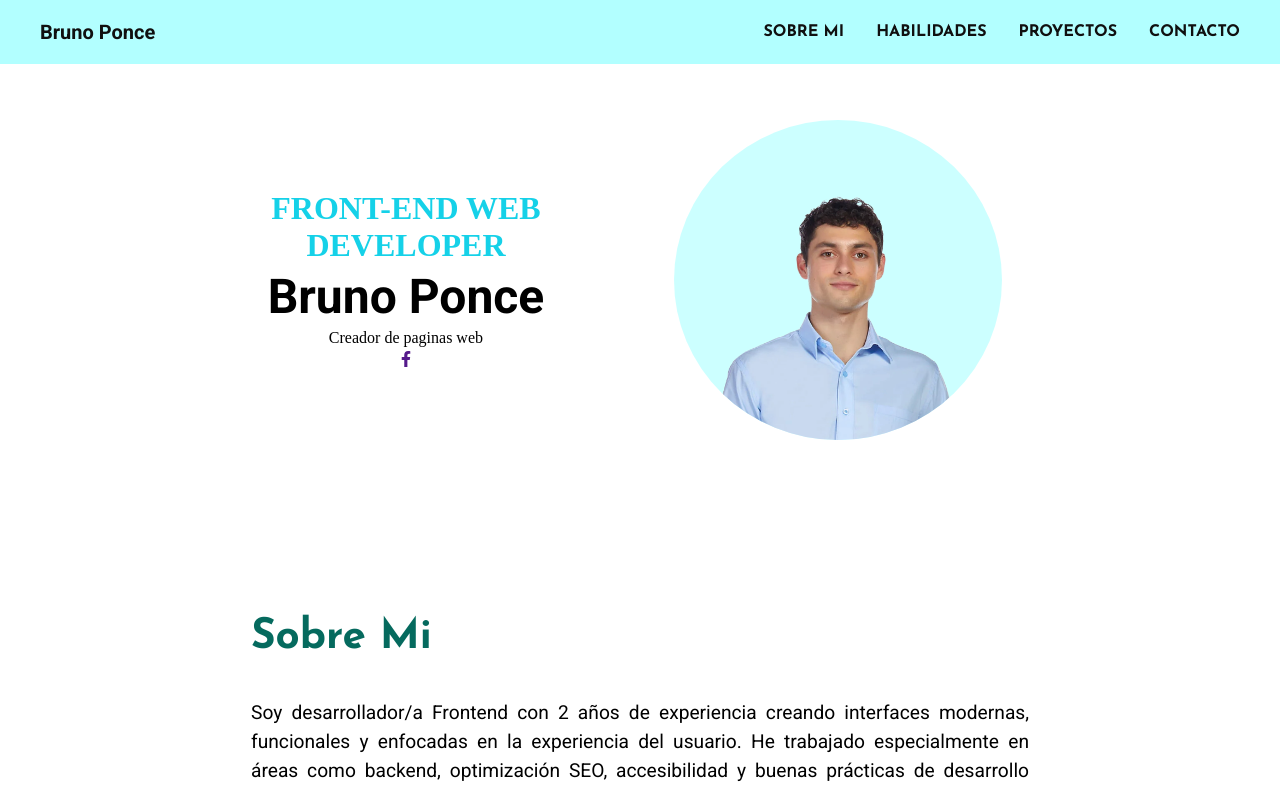
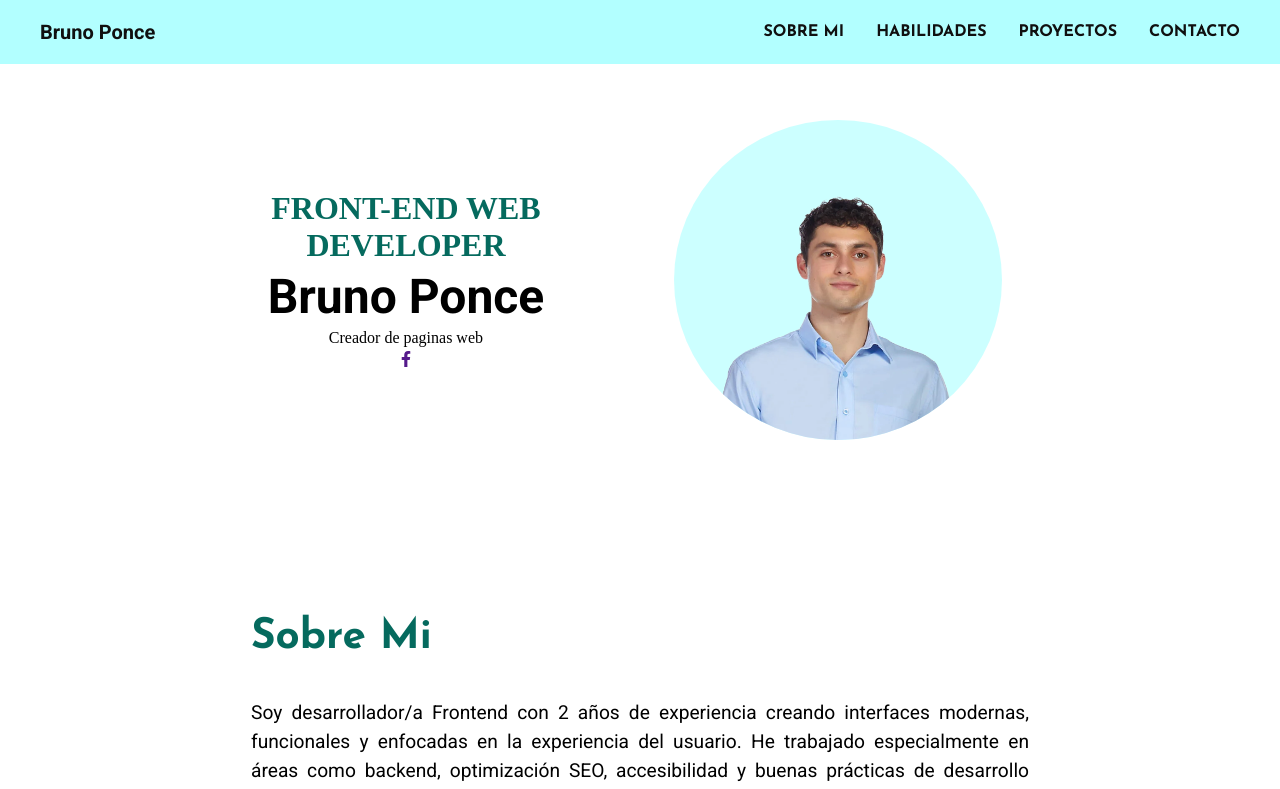
Before and after one commit to elmejorbruno/portafolio-web-bruno-ponce, a React (Vite) app: page /#/ in a window 1280 px wide. Shown: the top 789 px of the page. Built offline with nearby package versions, Linux system fonts and the light colour scheme.

Commit message:
Se agrego y cambio el color del titulo como el asignado para la web al archivos /HeroText.jsx

```diff
--- a/src/components/heroSection/HeroText.jsx
+++ b/src/components/heroSection/HeroText.jsx
@@ -35,7 +35,7 @@ const ContainerText = styled.div`
 `;
 
 const TitleH2 = styled.h2`
-    color: ${({ theme }) => theme.colors.cyan};
+    color: ${({ theme }) => theme.colors.predeter};
     font-size: 2em;
     text-transform: uppercase;
       @media screen and (max-width: 700px) {
```
